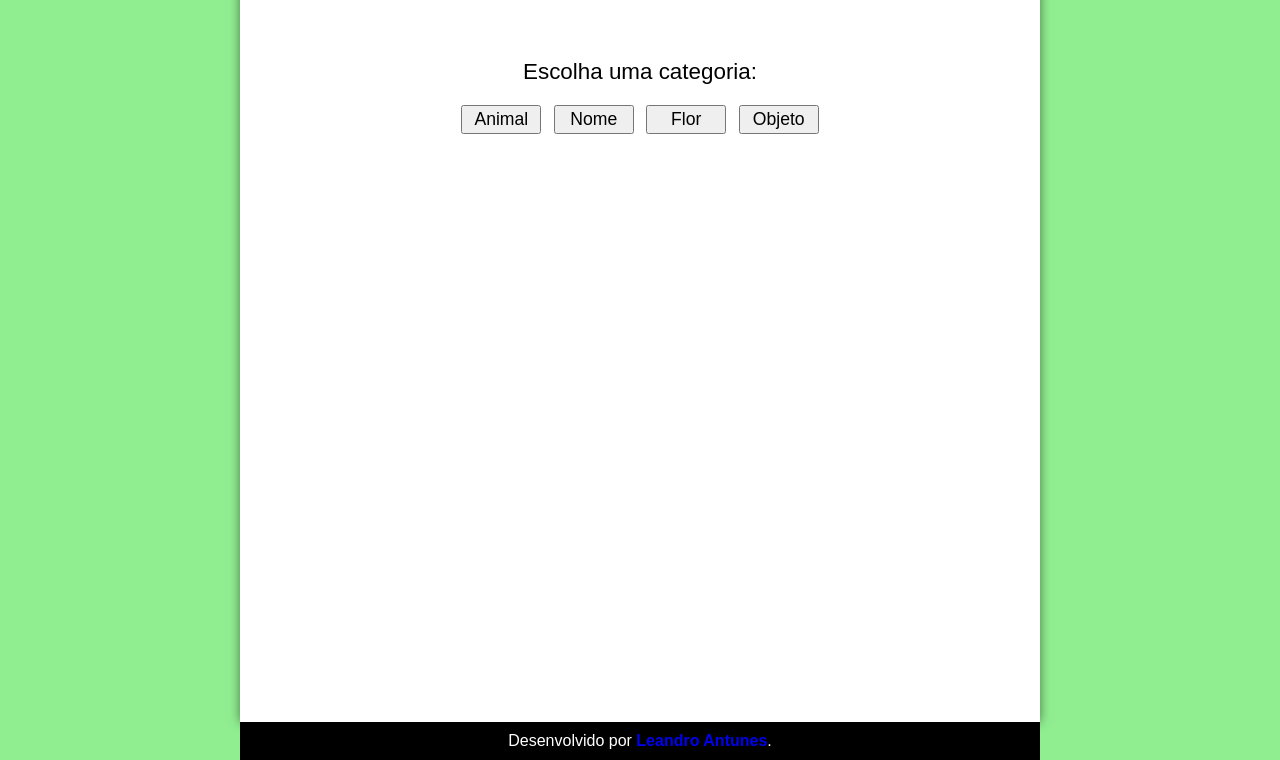
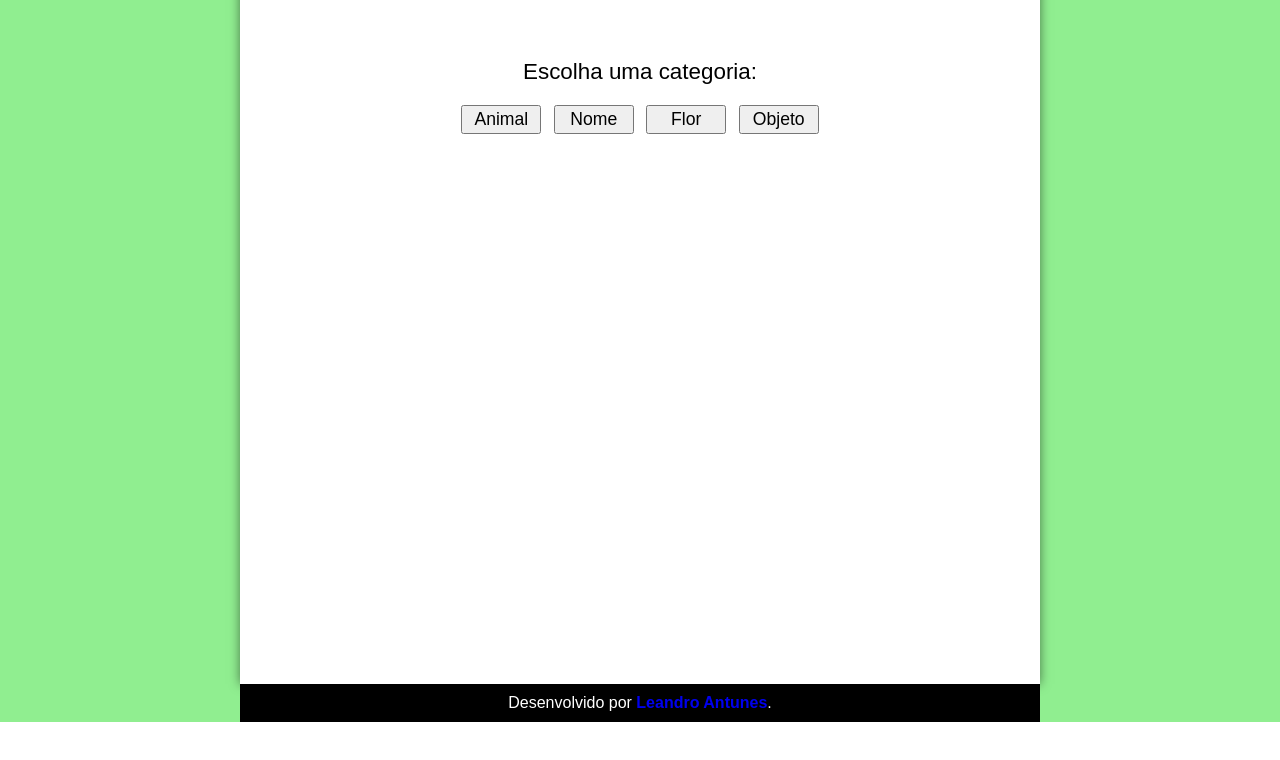
Before and after one commit to antuneslv/jogo-da-forca, a plain HTML site: page index.html in a window 1280 px wide. Shown: the part 78-838 px from the top of the page. After the commit the page ends 800 px from the top, so only its background shows below. Drawn offline with Linux system fonts and the light colour scheme.

Commit message:
Update style.css

```diff
--- a/style.css
+++ b/style.css
@@ -10,7 +10,7 @@
 
 .main {
   background-color: white;
-  min-height: 100vh;
+  min-height: calc(100vh - 38px);
   max-width: 800px;
   margin: auto;
   box-shadow: 0 0 10px rgba(0, 0, 0, 0.5);
```
